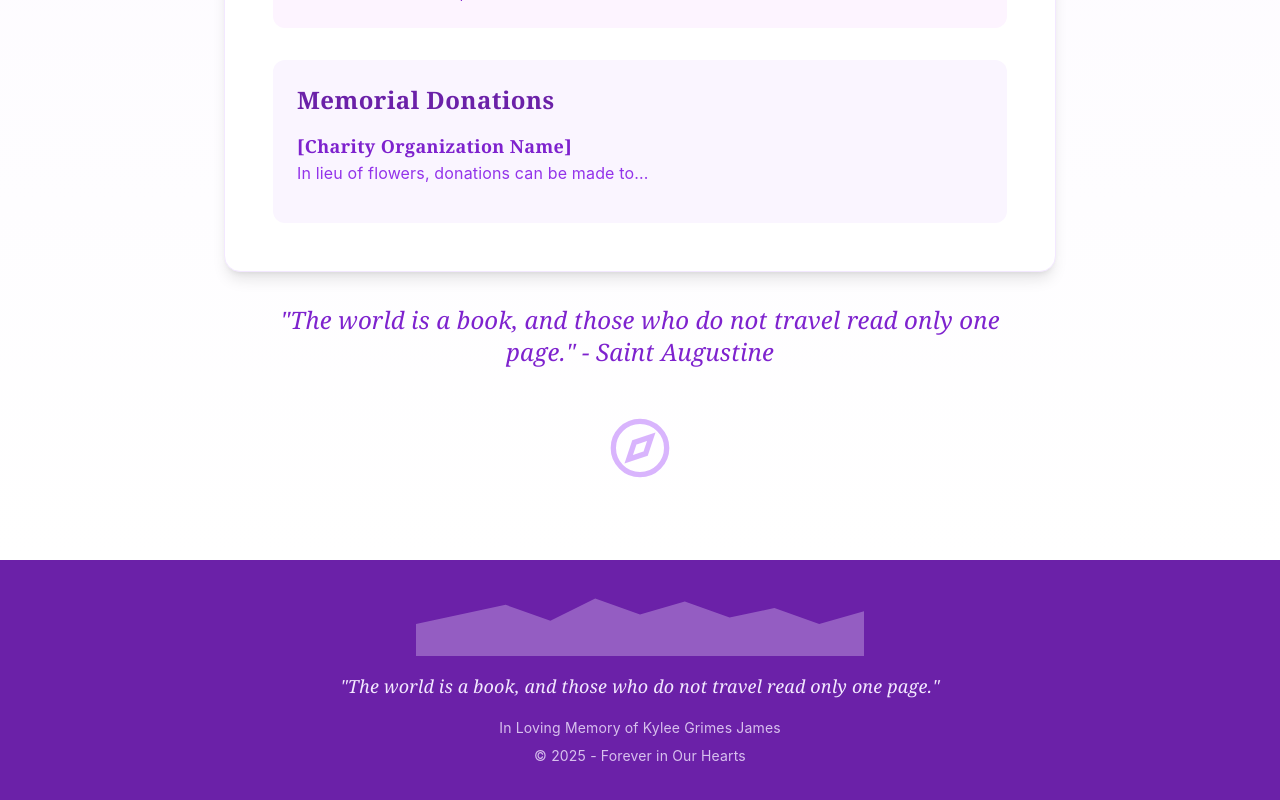
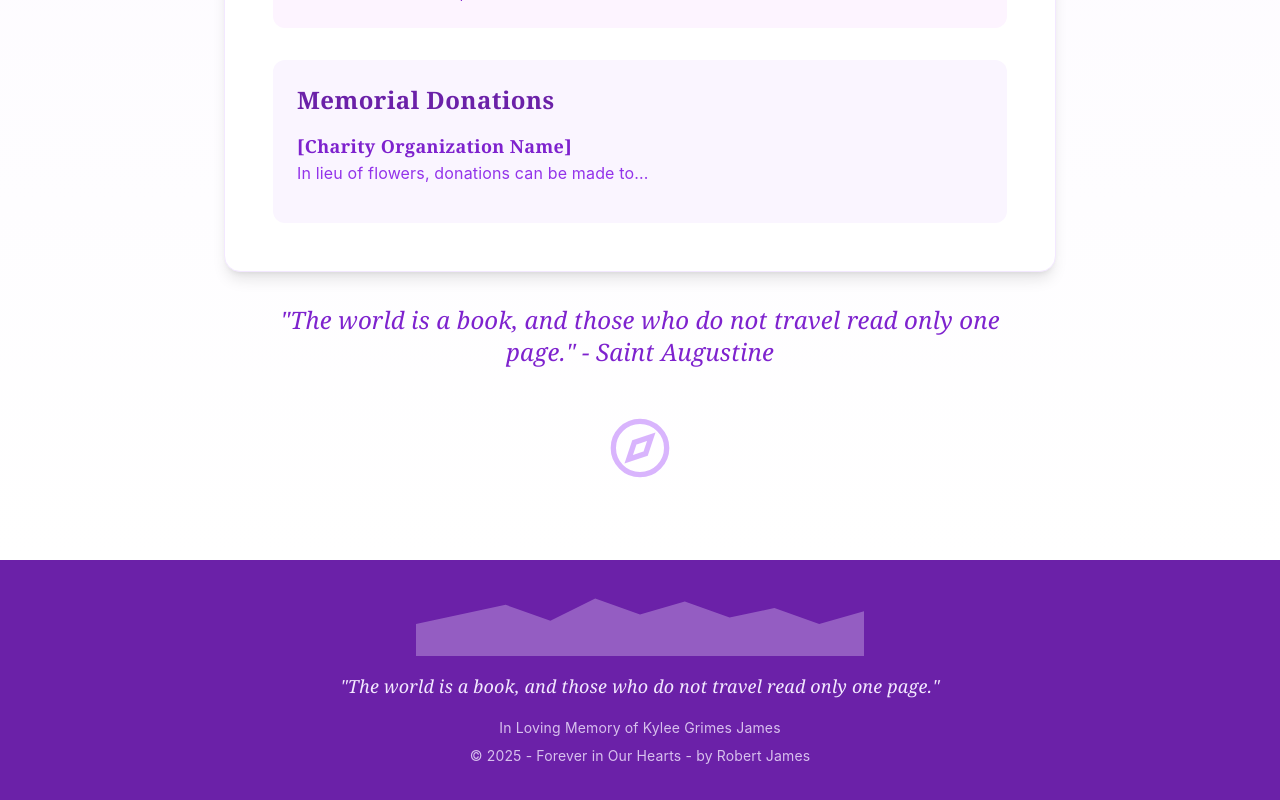
Before and after one commit to R221/kyleejamesmemorial, a React (Vite) app: page /kyleejamesmemorial/obituary in a window 1280 px wide. Shown: the part 1226-2026 px from the top of the page. Built offline with nearby package versions, Linux system fonts and the light colour scheme.

Commit message:
update footer

```diff
--- a/src/components/Layout/Footer.jsx
+++ b/src/components/Layout/Footer.jsx
@@ -27,7 +27,7 @@ const Footer = () => {
           {/* Footer Text */}
           <div className="text-center text-sm opacity-80">
             <p>In Loving Memory of Kylee Grimes James</p>
-            <p className="mt-1">&copy; {currentYear} - Forever in Our Hearts</p>
+            <p className="mt-1">&copy; {currentYear} - Forever in Our Hearts - by Robert James</p>
           </div>
         </div>
       </div>
```
